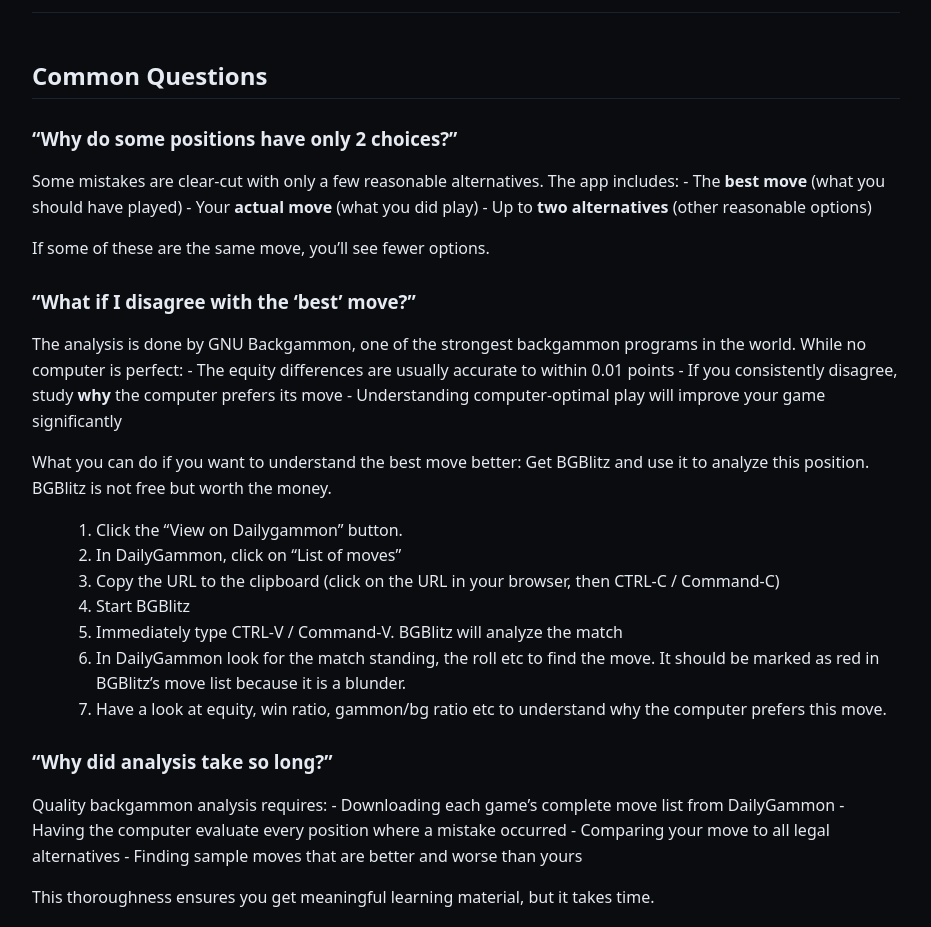
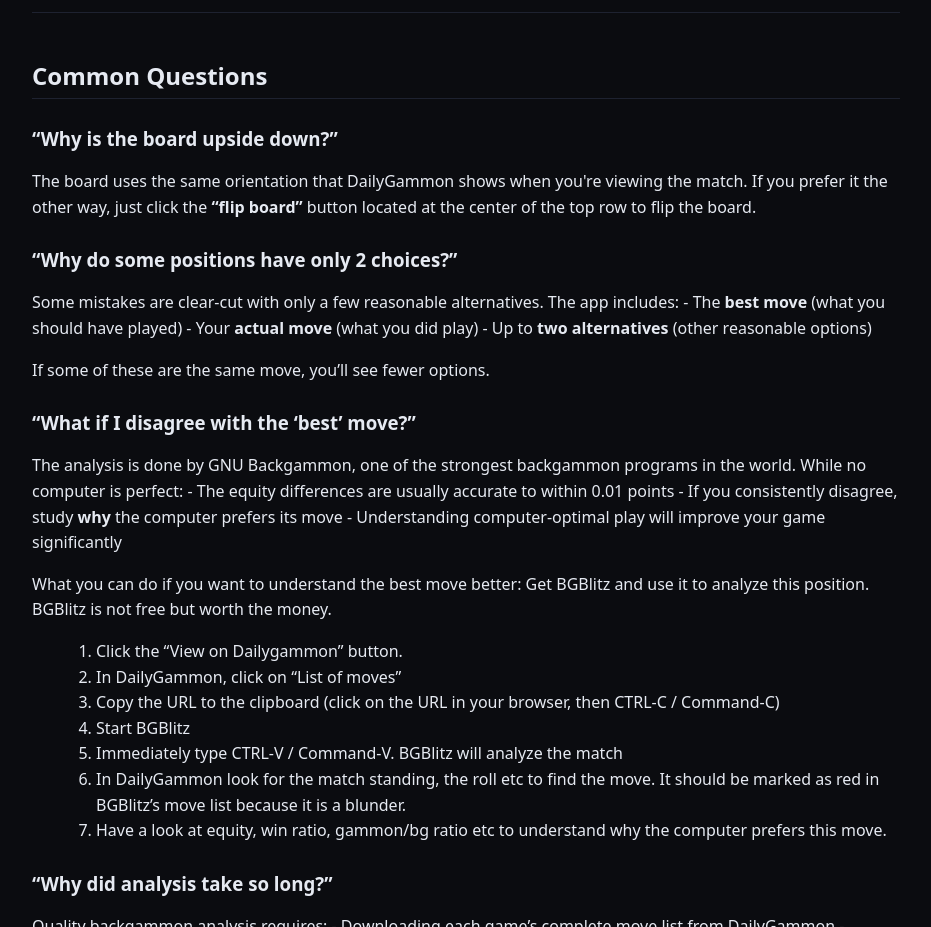
Before and after one commit to kagsteiner/GreatestBGHits, a website: page public/documentation.html in a window 1280 px wide. Shown: the part 6180-7107 px from the top of the page, without its empty margins (174-1105 px from the left). Drawn offline with Linux system fonts and the light colour scheme.

Commit message:
improved documentation

```diff
--- a/public/documentation.html
+++ b/public/documentation.html
@@ -560,6 +560,11 @@
     get fresh material. Your game evolves, so your mistakes will too!</p>
   <hr />
   <h2 id="common-questions">Common Questions</h2>
+  <h3 id="why-is-the-board-upside-down">“Why is the board upside down?”</h3>
+  <p>The board uses the same orientation that DailyGammon shows when you're
+    viewing the match. If you prefer it the other way, just click
+    the <strong>“flip board”</strong> button located at the center of the
+    top row to flip the board.</p>
   <h3 id="why-do-some-positions-have-only-2-choices">“Why do some
     positions have only 2 choices?”</h3>
   <p>Some mistakes are clear-cut with only a few reasonable alternatives.
```
